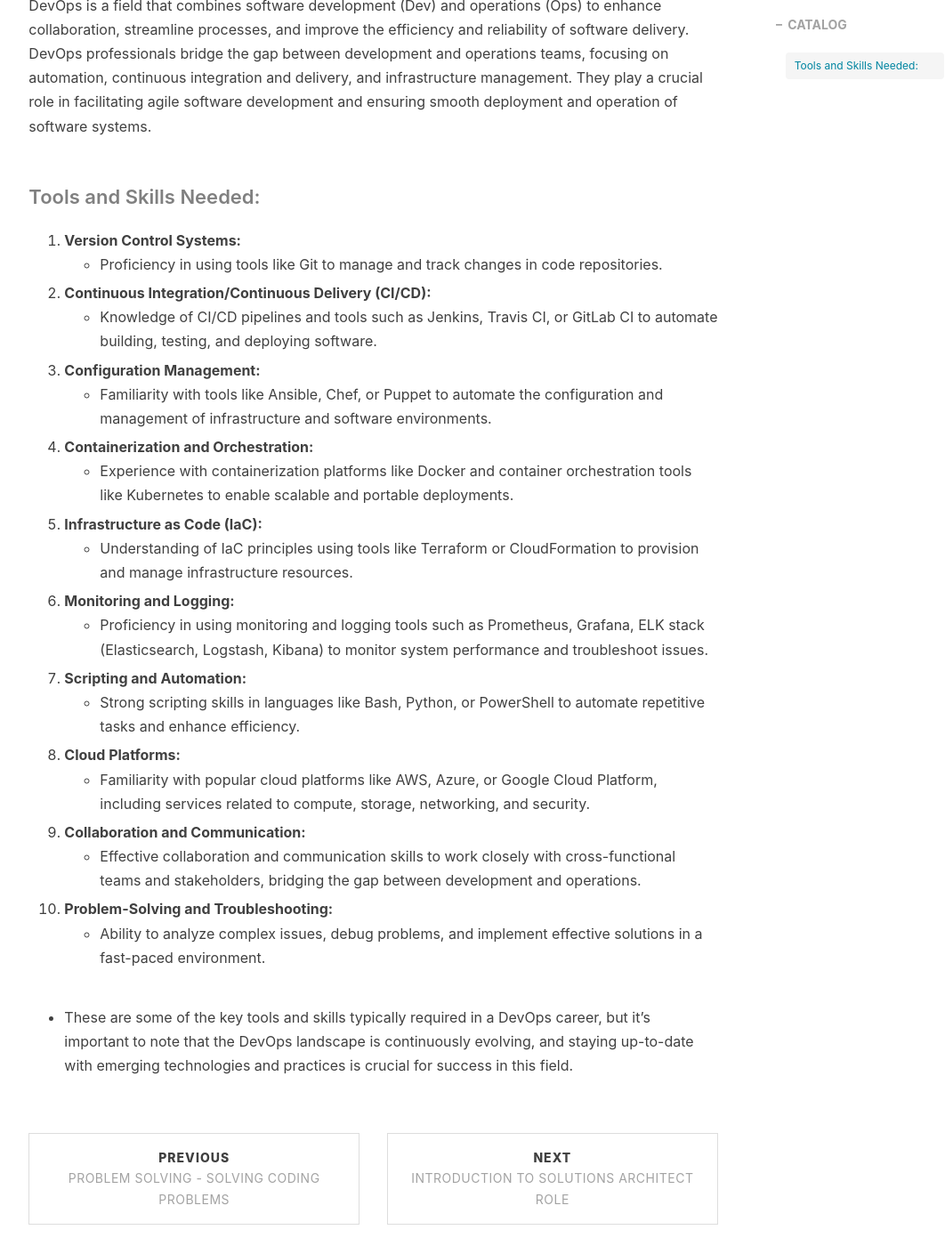
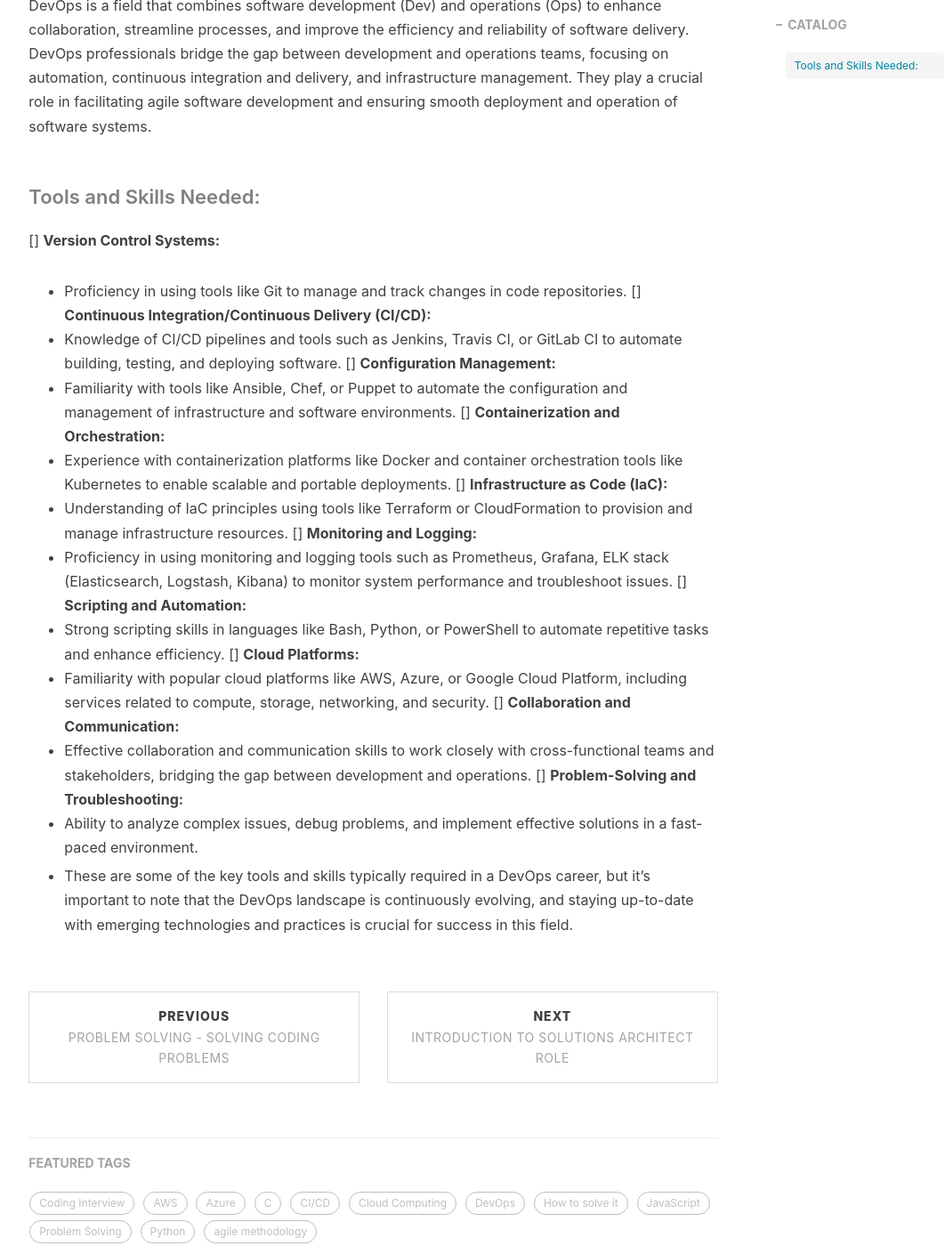
Before and after one commit to coosoti/blog, a Jekyll site: the page built from _posts/devops/2022-11-08-introduction-to-devops.md, in a window 1280 px wide and 1400 px high, scrolled down 439 px. Shown: the whole window at 89% size, without its empty margins (196-1258 px from the left). Built offline with Jekyll 4.4.1, drawn with Linux system fonts in a browser that asks for light colours; nearby versions of some CDN libraries; comment, search, counter and statistics services are not loaded; some of the changed lines change nothing that is shown.

Commit message:
added checkbox

```diff
--- a/_posts/devops/2022-11-08-introduction-to-devops.md
+++ b/_posts/devops/2022-11-08-introduction-to-devops.md
@@ -14,25 +14,25 @@
 DevOps is a field that combines software development (Dev) and operations (Ops) to enhance collaboration, streamline processes, and improve the efficiency and reliability of software delivery. DevOps professionals bridge the gap between development and operations teams, focusing on automation, continuous integration and delivery, and infrastructure management. They play a crucial role in facilitating agile software development and ensuring smooth deployment and operation of software systems.
 
 #### Tools and Skills Needed:
-1. **Version Control Systems:**
+[] **Version Control Systems:**
   - Proficiency in using tools like Git to manage and track changes in code repositories.
-2. **Continuous Integration/Continuous Delivery (CI/CD):**
+[] **Continuous Integration/Continuous Delivery (CI/CD):**
   - Knowledge of CI/CD pipelines and tools such as Jenkins, Travis CI, or GitLab CI to automate building, testing, and deploying software.
-3. **Configuration Management:**
+[] **Configuration Management:**
   - Familiarity with tools like Ansible, Chef, or Puppet to automate the configuration and management of infrastructure and software environments.
-4. **Containerization and Orchestration:**
+[] **Containerization and Orchestration:**
   - Experience with containerization platforms like Docker and container orchestration tools like Kubernetes to enable scalable and portable deployments.
-5. **Infrastructure as Code (IaC):**
+[] **Infrastructure as Code (IaC):**
   - Understanding of IaC principles using tools like Terraform or CloudFormation to provision and manage infrastructure resources.
-6. **Monitoring and Logging:**
+[] **Monitoring and Logging:**
   - Proficiency in using monitoring and logging tools such as Prometheus, Grafana, ELK stack (Elasticsearch, Logstash, Kibana) to monitor system performance and troubleshoot issues.
-7. **Scripting and Automation:**
+[] **Scripting and Automation:**
   - Strong scripting skills in languages like Bash, Python, or PowerShell to automate repetitive tasks and enhance efficiency.
-8. **Cloud Platforms:**
+[] **Cloud Platforms:**
   - Familiarity with popular cloud platforms like AWS, Azure, or Google Cloud Platform, including services related to compute, storage, networking, and security.
-9. **Collaboration and Communication:**
+[] **Collaboration and Communication:**
   - Effective collaboration and communication skills to work closely with cross-functional teams and stakeholders, bridging the gap between development and operations.
-10. **Problem-Solving and Troubleshooting:**
+[] **Problem-Solving and Troubleshooting:**
   - Ability to analyze complex issues, debug problems, and implement effective solutions in a fast-paced environment.
 
 - These are some of the key tools and skills typically required in a DevOps career, but it's important to note that the DevOps landscape is continuously evolving, and staying up-to-date with emerging technologies and practices is crucial for success in this field.
```
